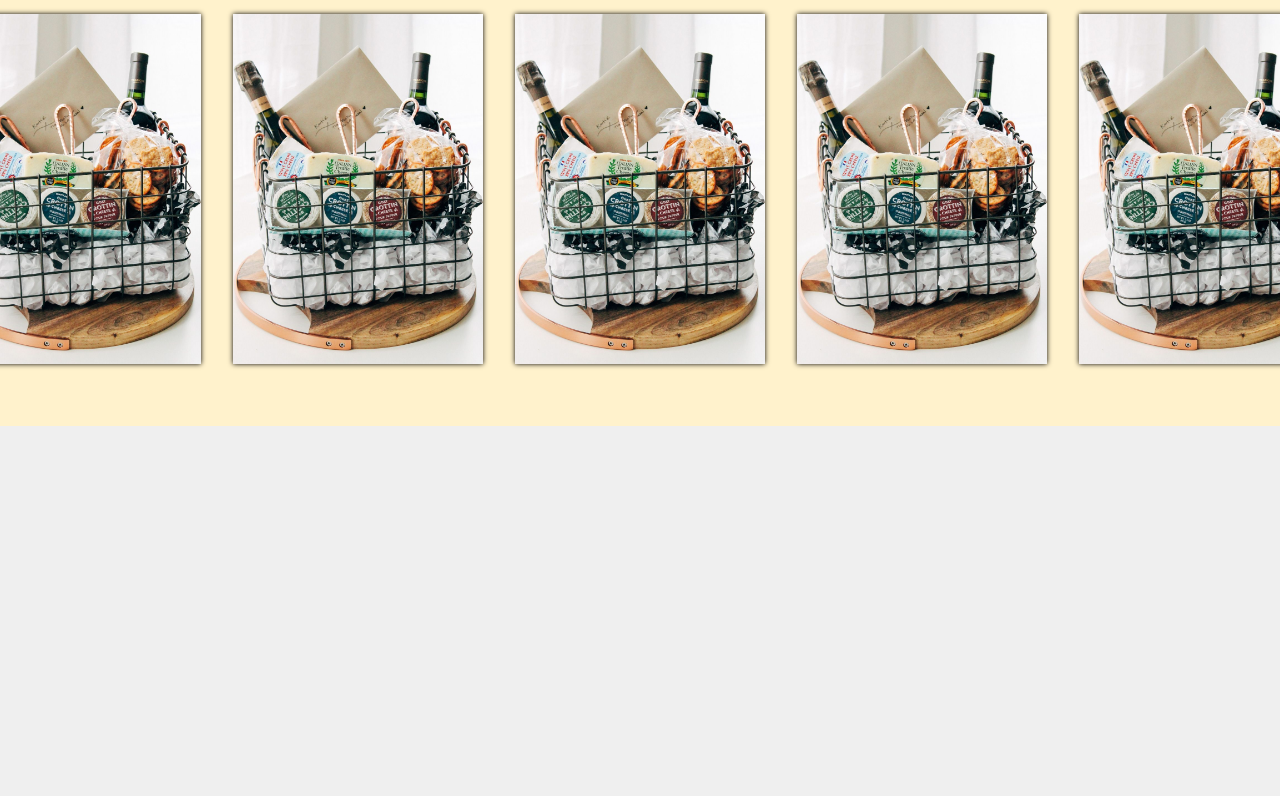
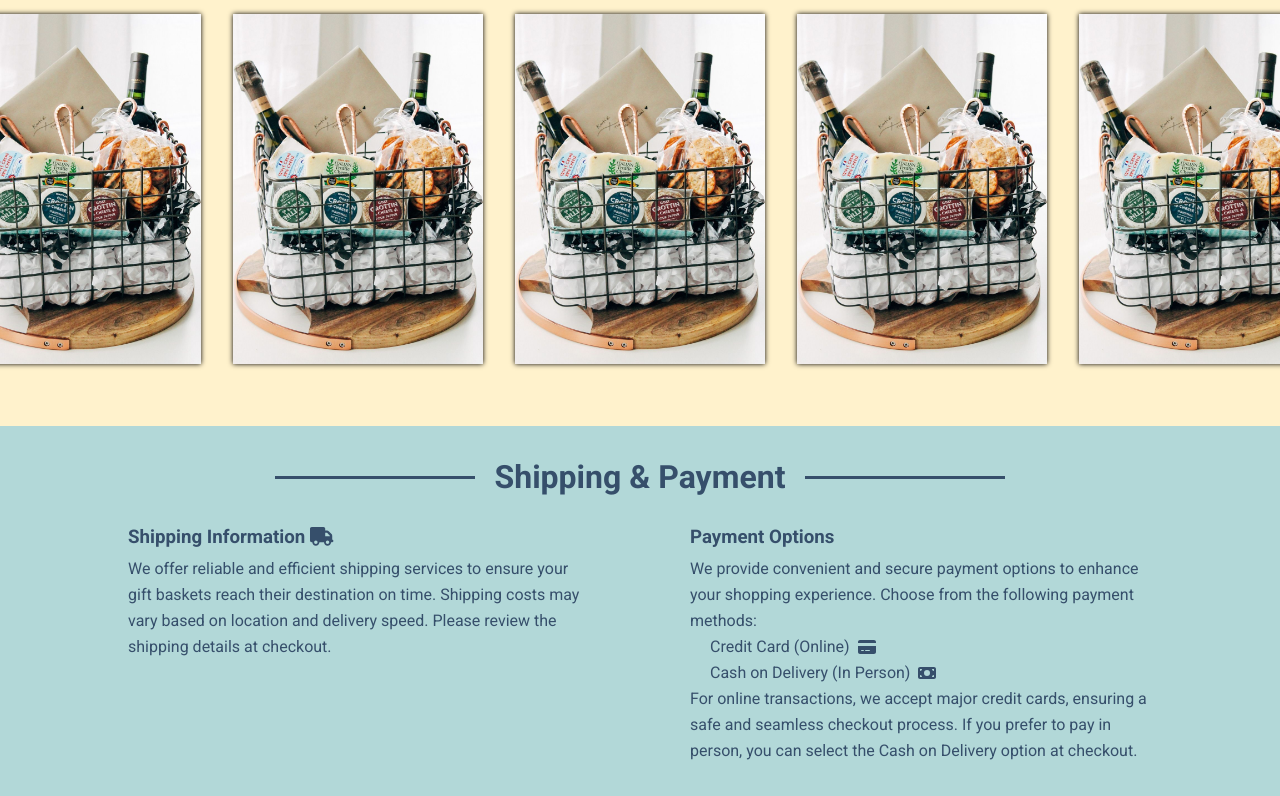
Before and after one commit to MilanJulinac42/gb-client, a Next.js app: page / in a window 1280 px wide. Shown: the part 1998-2794 px from the top of the page. Before the commit the page ends 2424 px from the top, so only its background shows below. Built offline with nearby package versions, Linux system fonts and the light colour scheme.

Commit message:
gb-87-added shipping and payment information section

```diff
--- /dev/null
+++ b/layout/shipping/Shipping.module.scss
@@ -0,0 +1,38 @@
+@import "../../styles/mixins.scss";
+@import "../../styles/variables.scss";
+
+.wrapper {
+    width: 80%;
+    margin: auto;
+    margin-top: 30px;
+    padding-bottom: $extra-large-padding;
+
+    ul {
+        margin-left: 20px;
+
+        li {
+            display: flex;
+            align-items: center;
+            gap: $small-padding;
+        }
+      }
+
+      p {
+        color: $logo-color;
+        line-height: 26px;
+      }
+
+      h3 {
+        padding-bottom: $small-padding;
+      }
+  }
+
+  .content {
+    display: flex;
+    gap: 100px;
+  }
+
+  .shipping,
+  .payment {
+    flex: 1;
+  }
--- /dev/null
+++ b/layout/shipping/Shipping.tsx
@@ -0,0 +1,50 @@
+import React from "react";
+import styles from "./Shipping.module.scss";
+import {
+  faTruck,
+  faCreditCard,
+  faMoneyBill,
+} from "@fortawesome/free-solid-svg-icons";
+import { FontAwesomeIcon } from "@fortawesome/react-fontawesome";
+
+const Shipping: React.FC = () => {
+  return (
+    <div className={styles.wrapper}>
+      <div className={styles.content}>
+        <div className={styles.shipping}>
+          <h3>Shipping Information <FontAwesomeIcon icon={faTruck}></FontAwesomeIcon></h3>
+          <p>
+            We offer reliable and efficient shipping services to ensure your
+            gift baskets reach their destination on time. Shipping costs may
+            vary based on location and delivery speed. Please review the
+            shipping details at checkout.
+          </p>
+        </div>
+        <div className={styles.payment}>
+          <h3>Payment Options</h3>
+          <p>
+            We provide convenient and secure payment options to enhance your
+            shopping experience. Choose from the following payment methods:
+          </p>
+          <ul>
+            <li className={styles.listItem}>
+              <p>Credit Card (Online)</p>
+              <FontAwesomeIcon icon={faCreditCard}></FontAwesomeIcon>
+            </li>
+            <li className={styles.listItem}>
+              <p>Cash on Delivery (In Person)</p>
+              <FontAwesomeIcon icon={faMoneyBill}></FontAwesomeIcon>
+            </li>
+          </ul>
+          <p>
+            For online transactions, we accept major credit cards, ensuring a
+            safe and seamless checkout process. If you prefer to pay in person,
+            you can select the Cash on Delivery option at checkout.
+          </p>
+        </div>
+      </div>
+    </div>
+  );
+};
+
+export default Shipping;
--- a/pages/index.tsx
+++ b/pages/index.tsx
@@ -6,6 +6,7 @@ import Hero from "../layout/hero/Hero";
 import LandingPageGallery from "../layout/landingPageGallery/LandingPageGallery";
 import Benefits from "../layout/benefits/Benefits";
 import HomePageCategoriesSection from "../layout/homePageCategoriesSection/HomePageCategoriesSection";
+import Shipping from "../layout/shipping/Shipping";
 
 const Home: NextPage = () => {
   return (
@@ -34,6 +35,9 @@ const Home: NextPage = () => {
         <Container color="#fff2cc" heading="Shop by category">
           <HomePageCategoriesSection></HomePageCategoriesSection>
         </Container>
+        <Container color="#b2d8d8" heading="Shipping & Payment">
+          <Shipping></Shipping>
+        </Container>
       </main>
     </div>
   );
```
